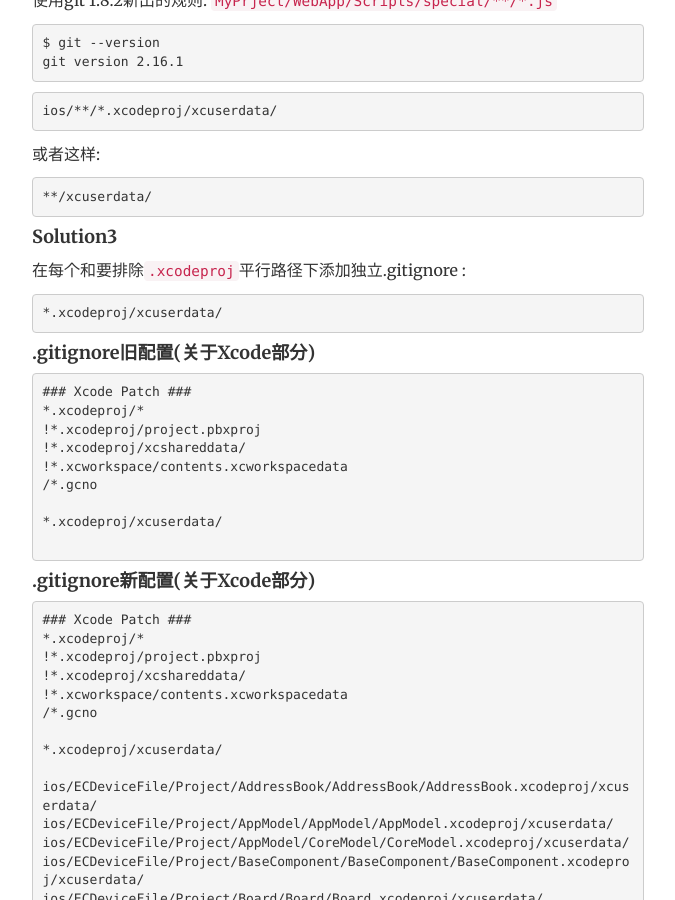
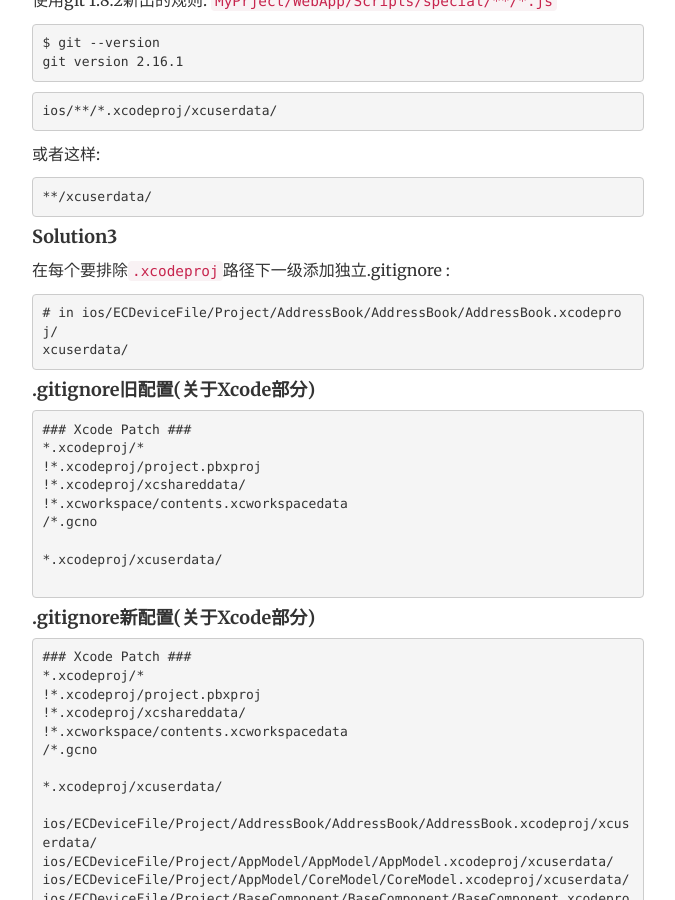
Before and after one commit to FaiChou/faichou.github.io, a Jekyll site: the page built from _posts/2018-05-10-gitignore递归排除某类文件夹.md, in a window 1280 px wide and 900 px high, scrolled down 1379 px. Shown: the whole window, without its empty margins (302-977 px from the left). Built offline with Jekyll 4.4.1, drawn with Linux system fonts in a browser that asks for light colours; comment, search, counter and statistics services are not loaded.

Commit message:
update wrong paragraph

````diff
--- a/_posts/2018-05-10-gitignore递归排除某类文件夹.md
+++ b/_posts/2018-05-10-gitignore递归排除某类文件夹.md
@@ -63,10 +63,11 @@ ios/**/*.xcodeproj/xcuserdata/
 
 #### Solution3
 
-在每个和要排除`.xcodeproj`平行路径下添加独立.gitignore :
+在每个要排除`.xcodeproj`路径下一级添加独立.gitignore :
 
 ```
-*.xcodeproj/xcuserdata/
+# in ios/ECDeviceFile/Project/AddressBook/AddressBook/AddressBook.xcodeproj/
+xcuserdata/
 ```
 
 
````
